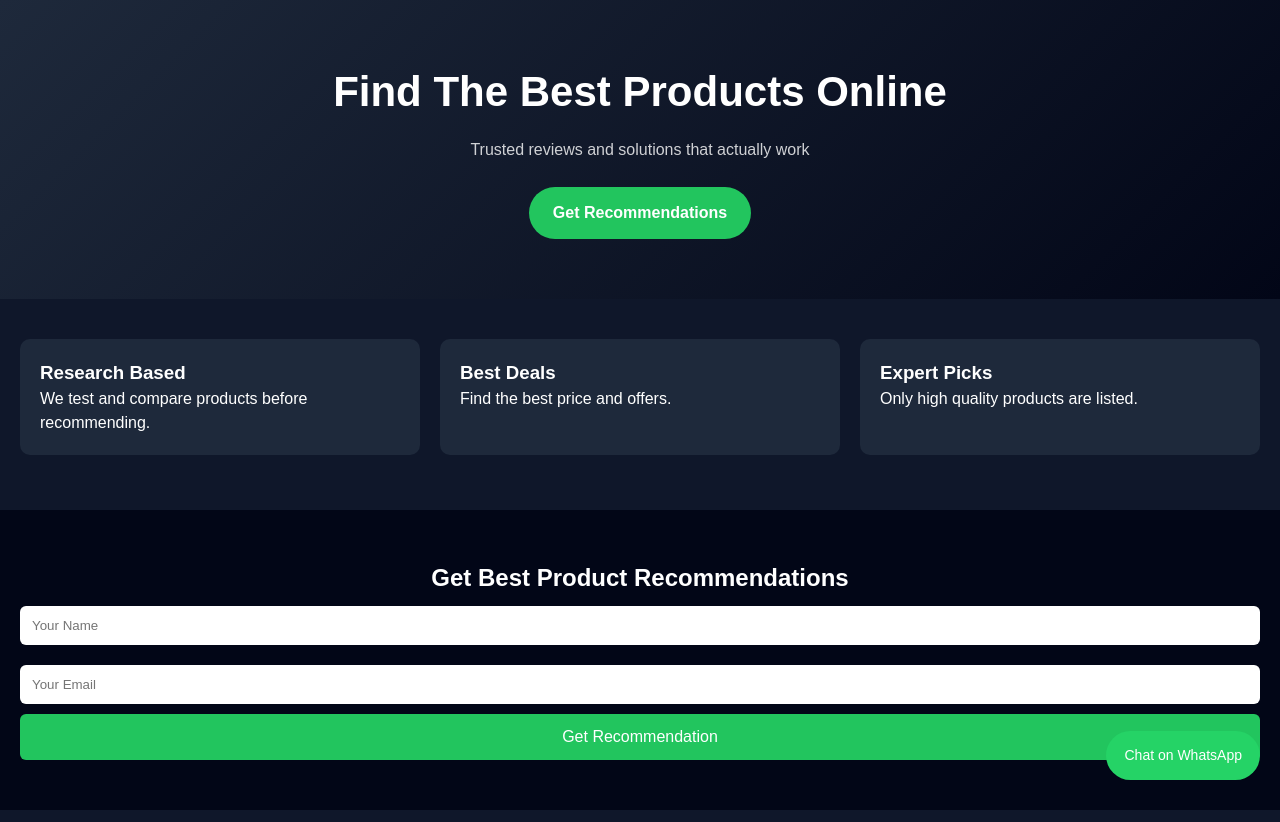
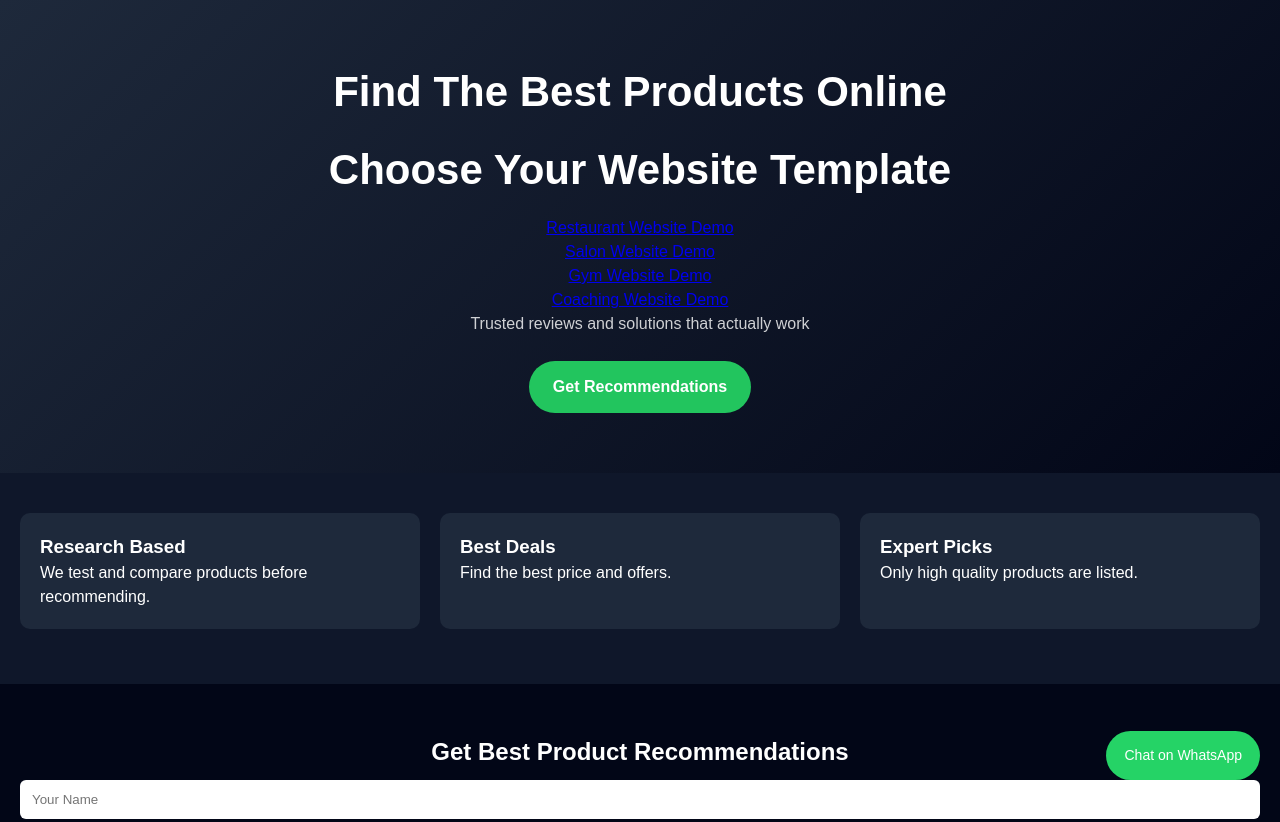
Before and after one commit to AzadRaza/dandruff-shampoo-landing, a plain HTML site: page index.html in a window 1280 px wide. Shown: the top 822 px of the page. Drawn offline with Linux system fonts and the light colour scheme.

Commit message:
Update index.html

```diff
--- a/index.html
+++ b/index.html
@@ -158,6 +158,12 @@ to{opacity:1;transform:translateY(0);}
 <section class="hero">
 
 <h1>Find The Best Products Online</h1>
+  <h1>Choose Your Website Template</h1>
+
+<a href="/restaurant">Restaurant Website Demo</a><br>
+<a href="/salon">Salon Website Demo</a><br>
+<a href="/gym">Gym Website Demo</a><br>
+<a href="/coaching">Coaching Website Demo</a><br>
 <p>Trusted reviews and solutions that actually work</p>
 
 <a class="btn" href="#lead">Get Recommendations</a>
```
